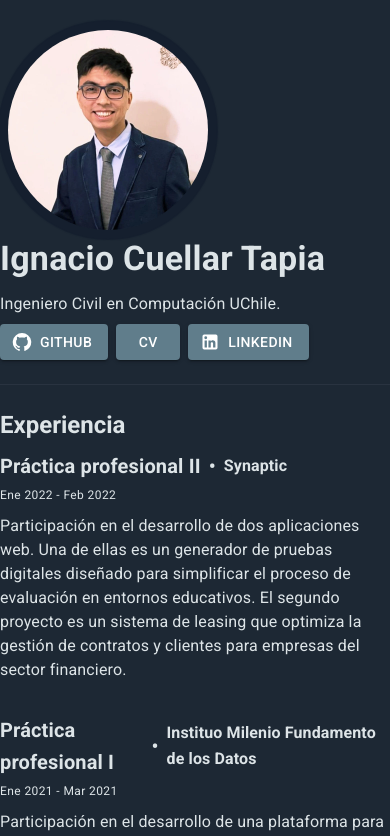
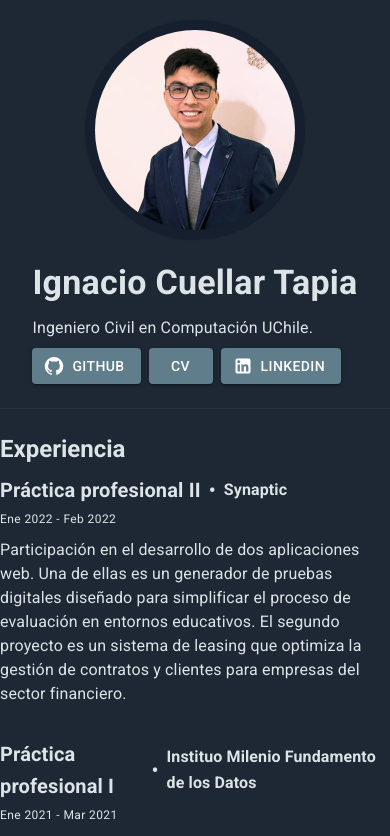
Before and after one commit to Kuellar/Kuellar.github.io, a React (Create React App) app: page / in a window 390 px wide. Shown: the top 836 px of the page. Built offline with nearby package versions, Linux system fonts and the light colour scheme.

Commit message:
Fix Intro mobile

```diff
--- a/src/components/Intro.js
+++ b/src/components/Intro.js
@@ -27,12 +27,14 @@ const Intro = () => {
         <Grid container marginX="auto">
           <Grid
             item
-            paddingLeft={1}
-            paddingBottom={1}
             xs={12}
             sm={4}
             md={4}
-            sx={{ marginRight: { sm: "25px" } }}
+            sx={{
+              marginRight: { sm: "25px" },
+              paddingBottom: { xs: 4, sm: 0 },
+              paddingLeft: { xs: 0, sm: 1 },
+            }}
           >
             <Avatar
               alt="Foto perfil"
@@ -41,10 +43,16 @@ const Intro = () => {
                 width: 200,
                 height: 200,
                 boxShadow: "0 0 1px 10px #151f2e",
+                marginX: { xs: "auto", sm: 0 },
               }}
             />
           </Grid>
-          <Grid item alignItems="center" marginY="auto">
+          <Grid
+            item
+            alignItems="center"
+            marginY="auto"
+            sx={{ marginX: { xs: "auto", sm: 0 } }}
+          >
             <Typography variant="h4" gutterBottom>
               <b>Ignacio Cuellar Tapia</b>
             </Typography>
```
